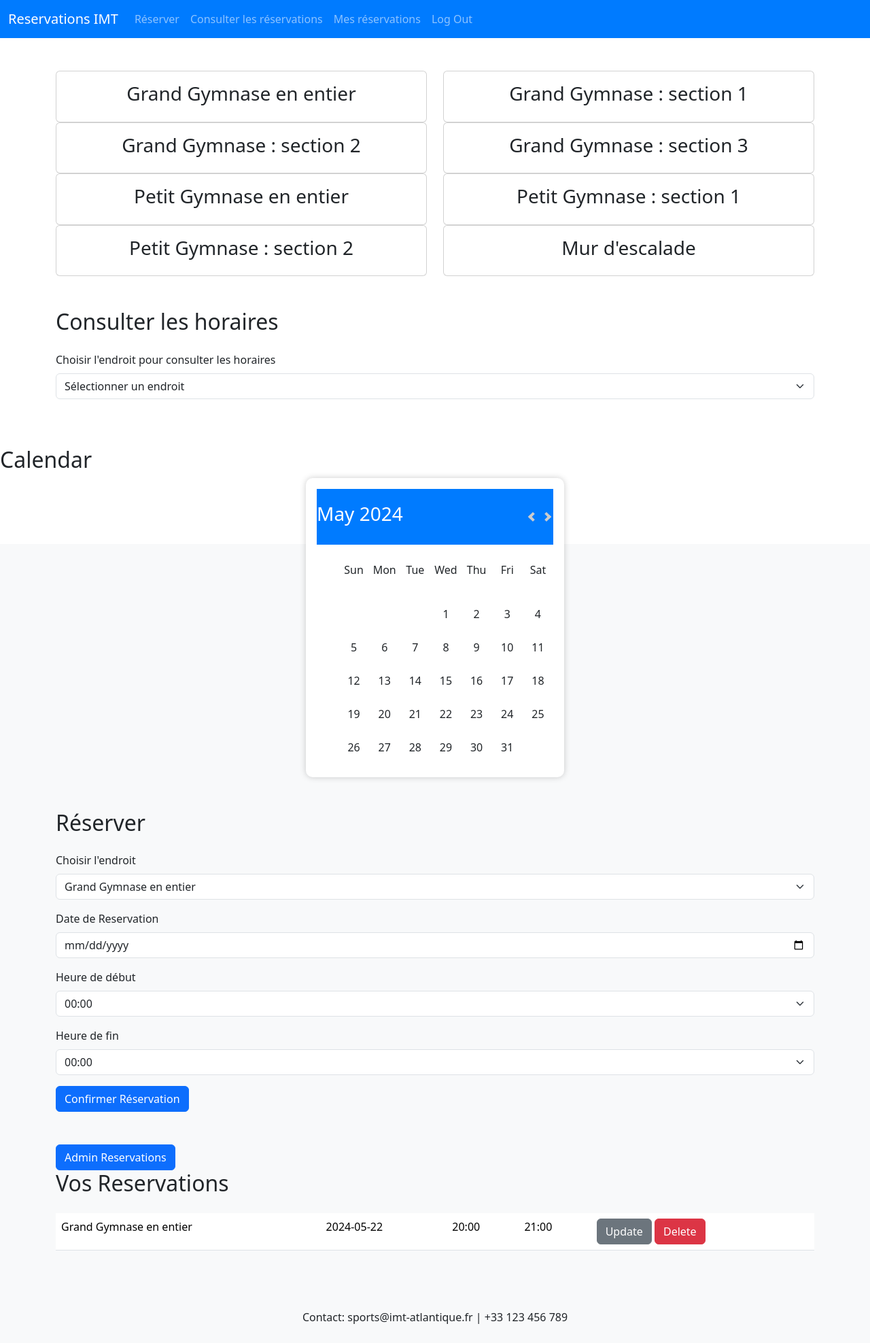
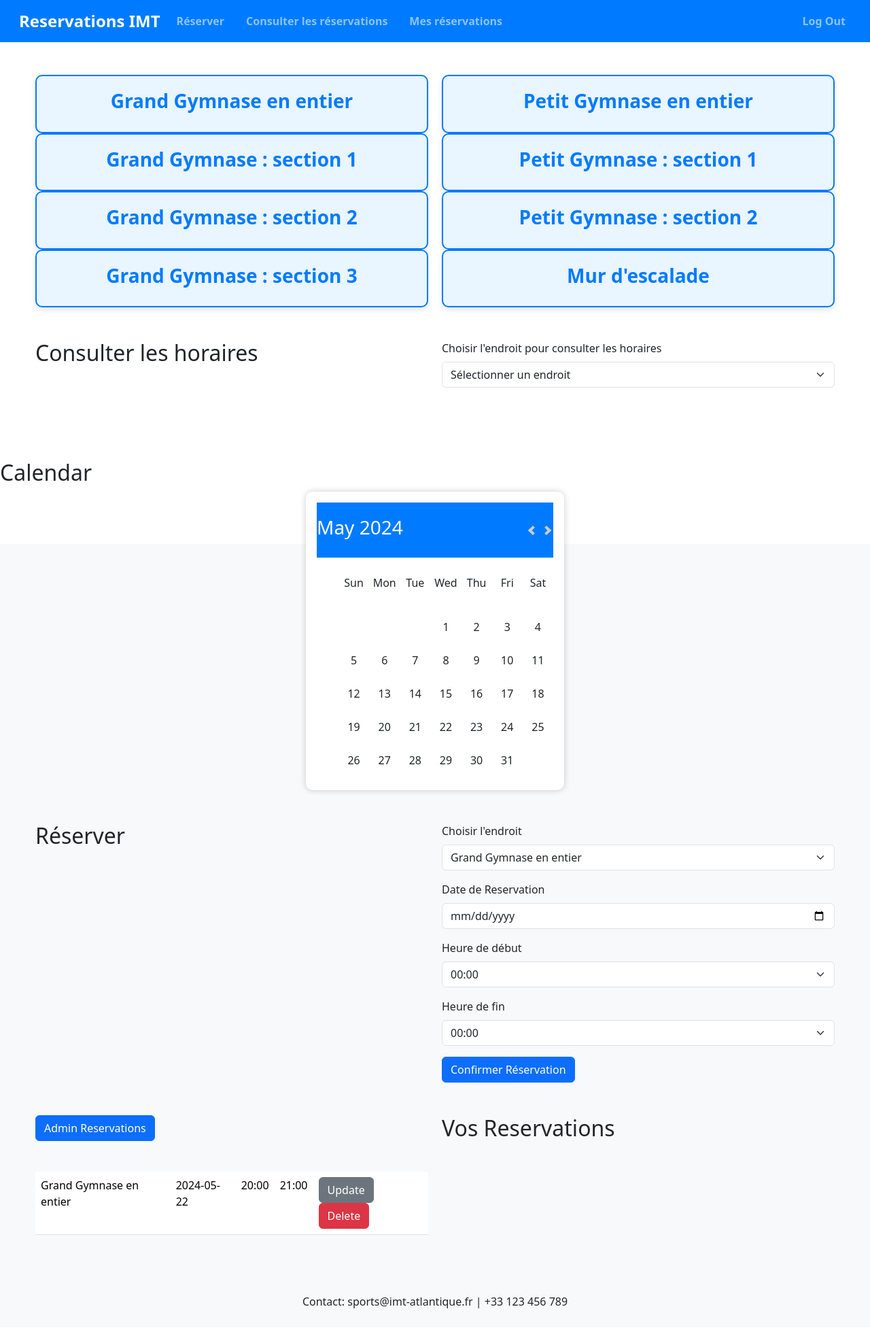
Before and after one commit to Rayane3/app_v1, a Flask app: page /booking in a window 1280 px wide. Shown: the whole page at 68% size. After the commit the page ends 1924 px from the top, so only its background shows below. Run offline with Flask 3, Linux system fonts and the light colour scheme; a user stored in the database is signed in.

Commit message:
new file:   static/css/navbar_booking.css 	new file:   static/css/plan_booking.css 	modified:   templates/booking.html

```diff
--- /dev/null
+++ b/static/css/navbar_booking.css
@@ -0,0 +1,21 @@
+.navbar {
+    padding: 0.5rem 1rem; /* Adjust padding as needed */
+    background-color: #007bff; /* More lively blue color */
+}
+
+.navbar-brand {
+    margin-right: auto; /* Pushes the brand to the left */
+    font-size: 1.5rem; /* Adjust font size as needed */
+    font-weight: bold; /* Thicker text */
+}
+
+.navbar-nav {
+    flex: 1; /* Makes the navbar-nav take full width */
+    justify-content: flex-end; /* Aligns nav links to the right */
+}
+
+.nav-link {
+    margin-left: 1rem; /* Adds space between links */
+    font-size: 1rem; /* Adjust font size as needed */
+    font-weight: bold; /* Thicker text */
+}
--- /dev/null
+++ b/static/css/plan_booking.css
@@ -0,0 +1,36 @@
+.container {
+    display: grid;
+    grid-template-columns: 1fr 1fr; /* Two equal columns */
+    gap: 20px; /* Space between columns */
+    max-width: 1200px; /* Adjust the width as needed */
+    margin: auto; /* Center the container */
+}
+
+.column {
+    display: flex;
+    flex-direction: column;
+    gap: 20px;
+}
+
+.card {
+    border: 2px solid #007bff; /* Blue border */
+    background-color: #e9f5ff; /* Light blue background */
+    border-radius: 10px; /* Rounded corners */
+    box-shadow: 0 4px 8px rgba(0, 0, 0, 0.1); /* Subtle shadow */
+    transition: transform 0.2s, box-shadow 0.2s; /* Smooth transitions */
+    height: auto; /* Make cards height automatic */
+}
+
+.card:hover {
+    transform: translateY(-5px); /* Lift up on hover */
+    box-shadow: 0 8px 16px rgba(0, 0, 0, 0.2); /* Stronger shadow on hover */
+}
+
+.card-body {
+    padding: 20px; /* Adjust padding for card content */
+}
+
+.h3 {
+    color: #007bff; /* Blue text color */
+    font-weight: bold; /* Bold text */
+}
--- a/templates/booking.html
+++ b/templates/booking.html
@@ -4,12 +4,14 @@
 <title>Booking - Reservations installations sportives IMT Atlantique</title>
 <link rel="stylesheet" href="{{ url_for('static', filename='css/booking.css') }}">
 <link rel="stylesheet" href="{{ url_for('static', filename='css/calendar.css') }}">
+<link rel="stylesheet" href="{{ url_for('static', filename='css/navbar_booking.css') }}">
+<link rel="stylesheet" href="{{ url_for('static', filename='css/plan_booking.css') }}">
 {% endblock %}
 
 {% block body %}
 
 <!-- Navbar -->
-<nav class="navbar navbar-expand-lg navbar-dark bg-primary">
+<nav class="navbar navbar-expand-lg navbar-dark">
     <div class="container-fluid">
         <a class="navbar-brand" href="#">Reservations IMT</a>
         <button class="navbar-toggler" type="button" data-bs-toggle="collapse" data-bs-target="#navbarNavAltMarkup" aria-controls="navbarNavAltMarkup" aria-expanded="false" aria-label="Toggle navigation">
@@ -29,17 +31,29 @@
 
 <!-- Building Plan -->
 <div class="container mt-5">
-    <div class="row">
-        <!-- Grand Gymnase en entier -->
-        {% for place in gym_places %}
-            <div class="col-md-6 d-flex">
+    <!-- First Column (Top Half) -->
+    <div class="column">
+        <div class="top-half">
+            {% for place in gym_places[:gym_places|length//2] %}
                 <div class="card w-100 text-center align-items-center d-flex justify-content-center" data-value="{{ place }}">
                     <div class="card-body">
                         <div class="h3">{{ place }}</div>
                     </div>
                 </div>
-            </div>
-        {% endfor %}
+            {% endfor %}
+        </div>
+    </div>
+    <!-- Second Column (Bottom Half) -->
+    <div class="column">
+        <div class="bottom-half">
+            {% for place in gym_places[gym_places|length//2:] %}
+                <div class="card w-100 text-center align-items-center d-flex justify-content-center" data-value="{{ place }}">
+                    <div class="card-body">
+                        <div class="h3">{{ place }}</div>
+                    </div>
+                </div>
+            {% endfor %}
+        </div>
     </div>
 </div>
 
```
